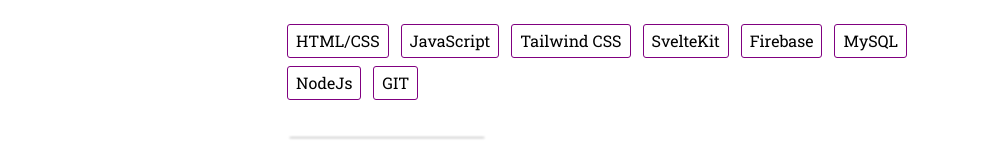
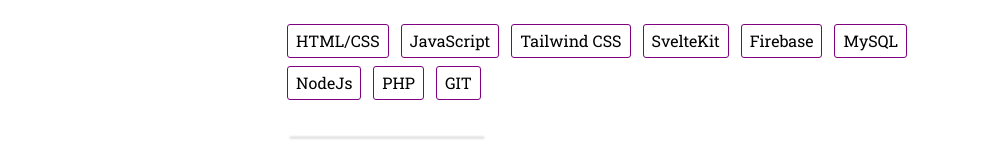
Before and after one commit to rubekk/Portfolio, a Svelte app: page / in a window 1280 px wide. Shown: the part 415-571 px from the top of the page, without its empty margins (19-1004 px from the left). Built offline with nearby package versions, Linux system fonts and the light colour scheme.

Commit message:
Update App.svelte

```diff
--- a/src/App.svelte
+++ b/src/App.svelte
@@ -122,6 +122,7 @@
 			<li>Firebase</li>
 			<li>MySQL</li>
 			<li>NodeJs</li>
+			<li>PHP</li>
 			<li>GIT</li>
 		</div>
 		<div class="svg">
```
